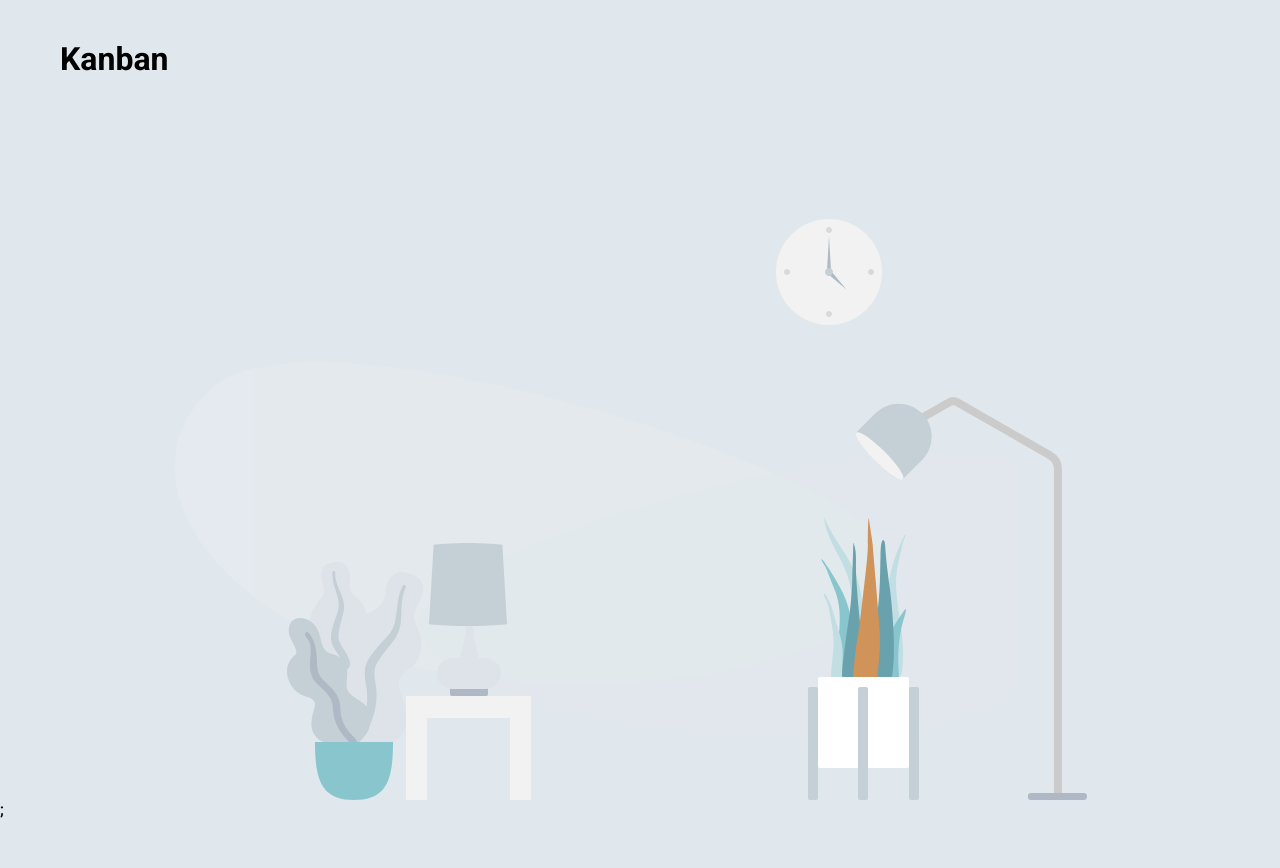
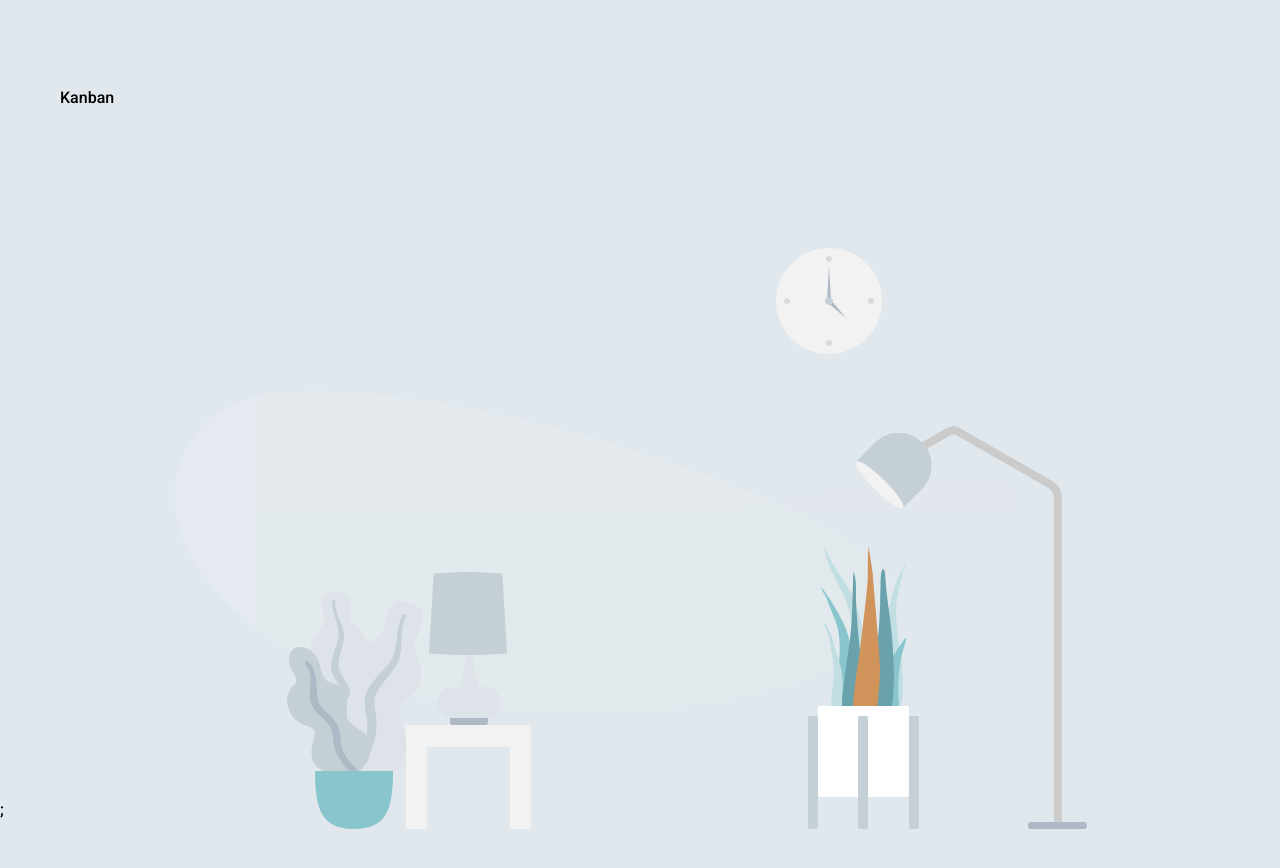
Before and after one commit to PauloHFS/kanban-board, a React (Create React App) app: page / in a window 1280 px wide. Shown: the top 868 px of the page. Built offline with nearby package versions, Linux system fonts and the light colour scheme.

Commit message:
Alterações Main

```diff
--- a/src/components/Main/Main.css
+++ b/src/components/Main/Main.css
@@ -19,5 +19,11 @@
   letter-spacing: -0.02em;
   color: #171717;
   display: flex;
-  align-items: start;
+  align-items: flex-start;
 }
+
+.content {
+  display: flex;
+  justify-content: space-between;
+  margin-top: 48px;
+}
--- a/src/components/Main/Main.js
+++ b/src/components/Main/Main.js
@@ -1,7 +1,7 @@
 import "./Main.css";
 
 const Main = (props) => {
-  const { children } = props;
+  const { children, title } = props;
   return (
     <main className="bg">
       <div className="bg-image">
@@ -229,8 +229,9 @@ const Main = (props) => {
         </svg>
       </div>
       <div className="bg-title">
-        <h1>{children}</h1>
+        <h1>{title}</h1>
       </div>
+      <section className="content">{children}</section>
     </main>
   );
 };
```
